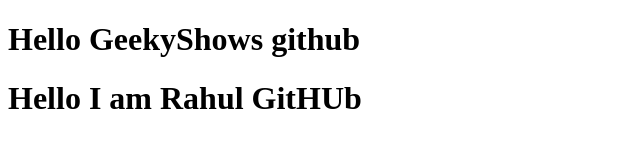
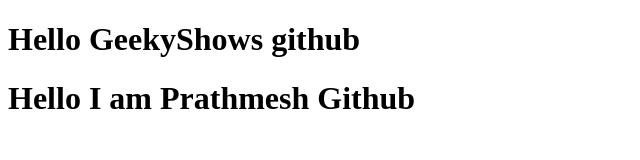
Before and after one commit to rajeshrajkr4/geekyshows, a plain HTML site: page index.html in a window 1280 px wide. Shown: the whole page, without its empty margins (0-640 px from the left). Drawn offline with Linux system fonts and the light colour scheme.

Commit message:
prathmesh comit

```diff
--- a/index.html
+++ b/index.html
@@ -8,6 +8,6 @@
 </head>
 <body>
  <h1>Hello GeekyShows github</h1>
- <h1>Hello I am Rahul GitHUb</h1>
+ <h1>Hello I am Prathmesh Github</h1>
 </body>
 </html>
```
